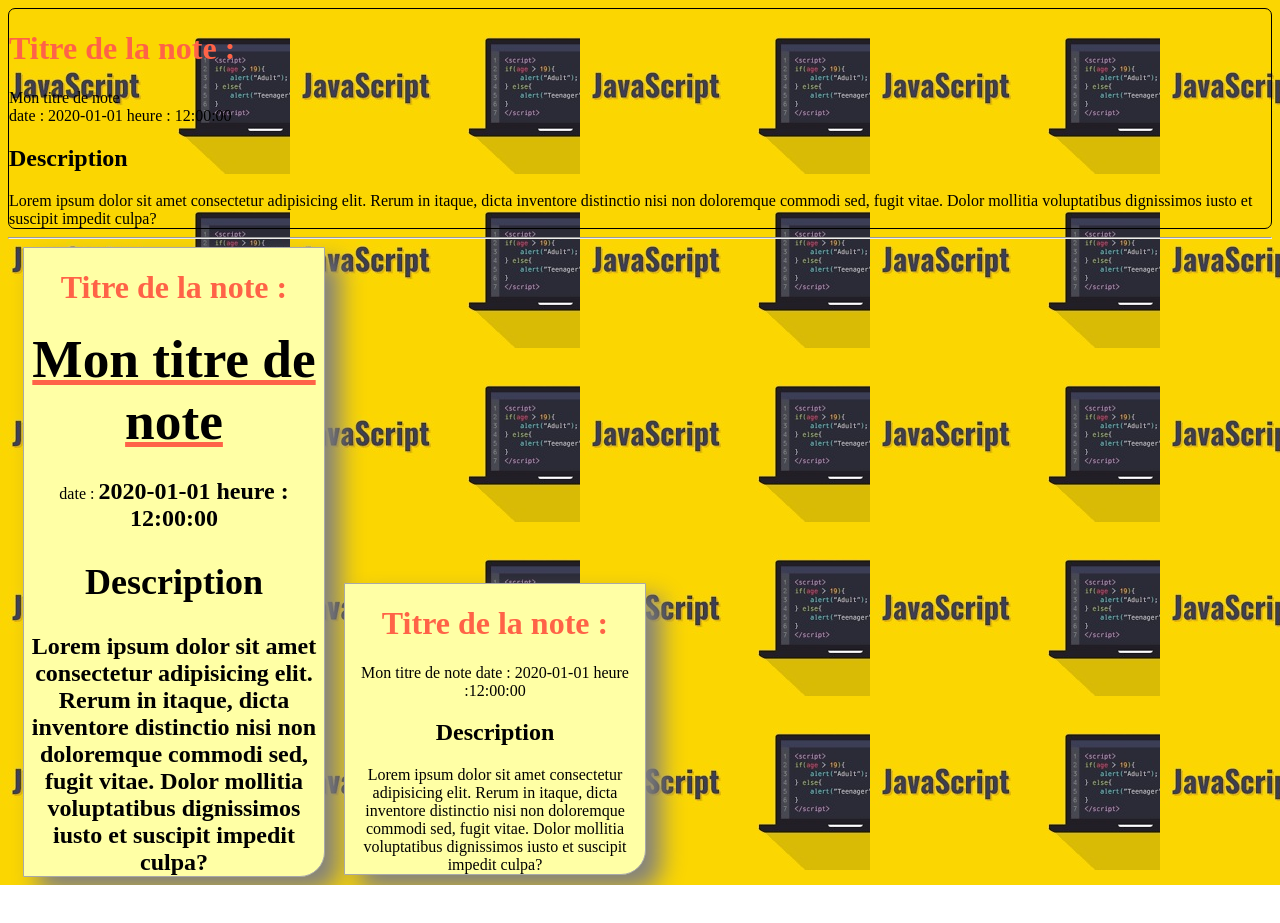
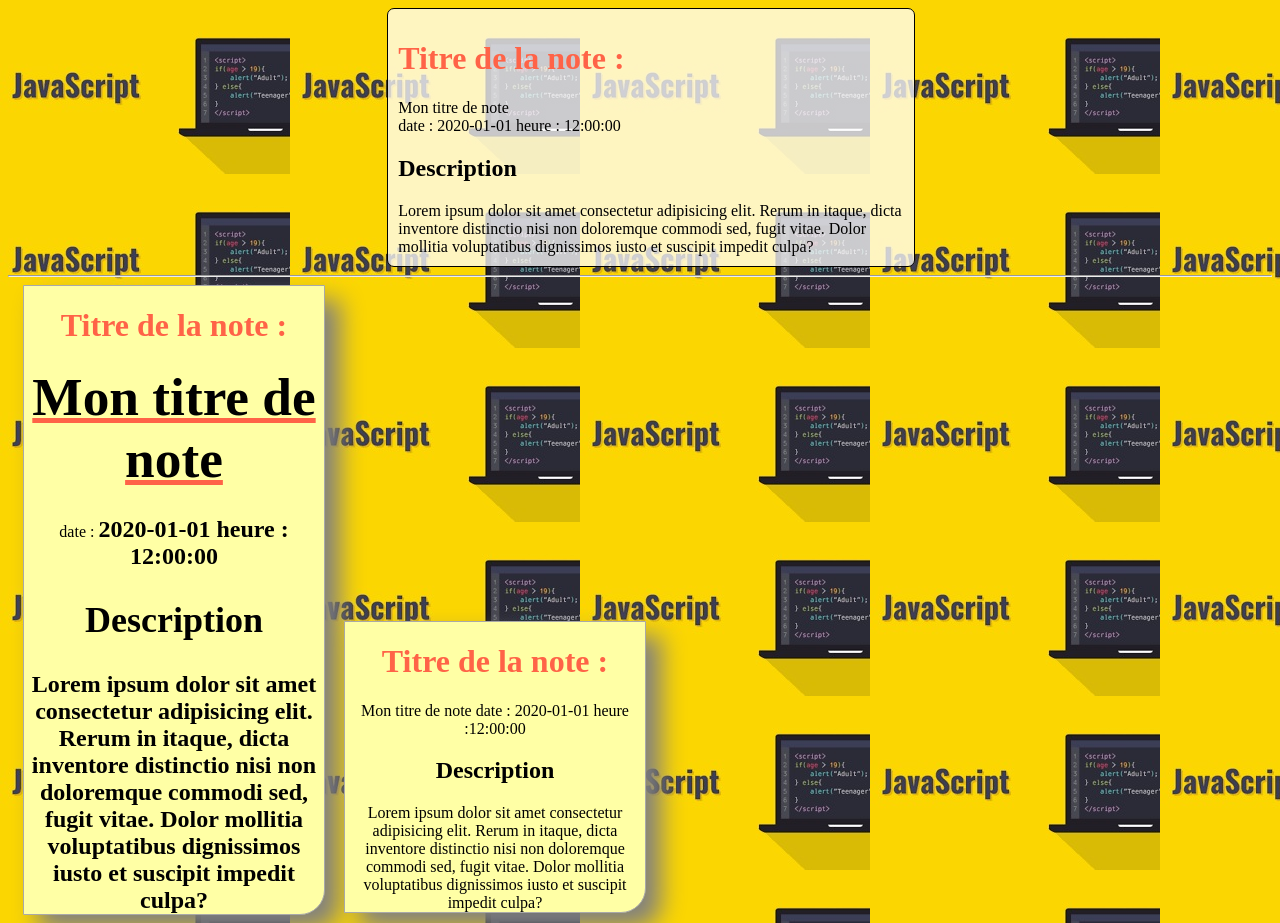
Before and after one commit to amnorian/JSCours_2020_12, a website: page index.html in a window 1280 px wide. Before the commit the page ends 885 px from the top, so only its background shows below. Drawn offline with Linux system fonts and the light colour scheme.

Commit message:
modificatio du formulaire css

```diff
--- a/css/style.css
+++ b/css/style.css
@@ -7,8 +7,14 @@
 
 #formulaire {
     border: 1px solid black;
-    border-radius: 7px/*pour faire les bords arrondis*/
-}
+    border-radius: 7px;/*pour faire les bords arrondis*/
+    min-width: 400px;
+    width :40%;
+    margin-left:30%;
+    padding: 10px;
+    background-color: rgba(255,255,255,0.753);
+    box-shadow: 30px 30 px 60px black);
+    }
 
 /*selection d'un postit pour le mettre en forme*/
 
```
